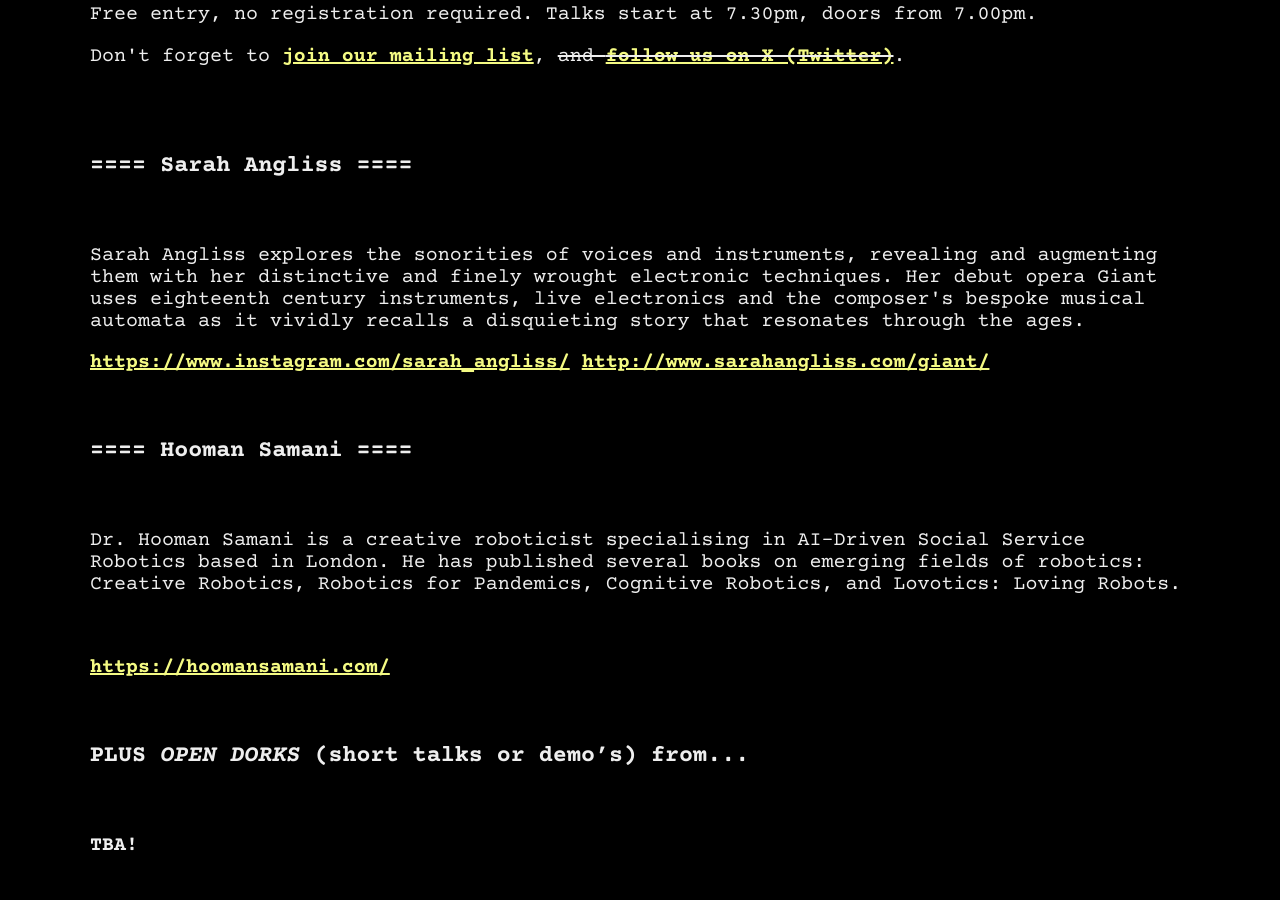
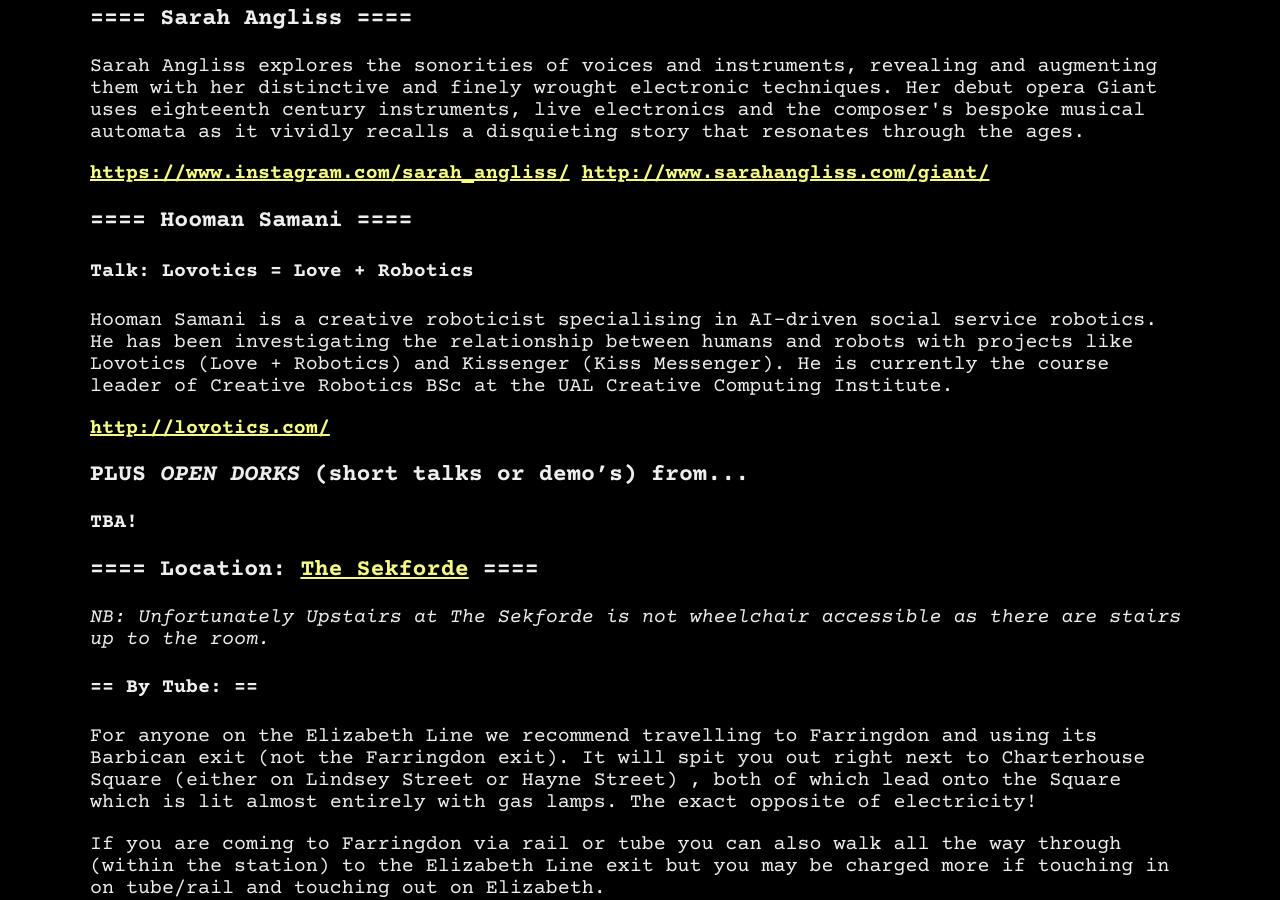
Before and after one commit to dorkbotlondon/dorkbotlondon.github.io, a Jekyll site: the page built from _posts/2024-04-05-99-5.html, in a window 1280 px wide and 900 px high, scrolled down 568 px. Built offline with Jekyll 4.4.1, drawn with Linux system fonts in a browser that asks for light colours; Markdown is read by kramdown in place of the engine named in the settings.

Commit message:
fixed Hooman bio and talk

```diff
--- a/_posts/2024-04-05-99-5.html
+++ b/_posts/2024-04-05-99-5.html
@@ -8,97 +8,96 @@
     - Sarah Angliss
     - Hooman
 ---
-<br/>
+
 <h1>DORKBOT 2024: THE TENTATIVE RE-ENTRY EDITION</h1>
-<br/>
+
 <article>
     <p>
         Well, it’s been <em>A TIME.</em> And now we are back. Welcome to Dorkbot
 London, come along, listen to people Doing Strange Things With Electricity.
-We’ve missed you.<br/>
+We’ve missed you.
     </p>
     <p>
         Free entry, no registration required. Talks start at 7.30pm, doors from
-7.00pm.<br/>
+7.00pm.
     </p>
     <p>
         Don't forget to <a
 href="http://dorkbotlondon.us11.list-manage.com/subscribe?u=c64ae7bbb8eb1249be8ca8fa6&id=e2a9f9039c">join
 our mailing list</a>, <strike>and <a
-href='https://twitter.com/DorkbotLondon'>follow us on X (Twitter)</a></strike>.<br/>
+href='https://twitter.com/DorkbotLondon'>follow us on X (Twitter)</a></strike>.
     </p>
 </article>
-<br/>
+
 <section>
-<br/>
+
 <article>
     <h3><b>==== Sarah Angliss ====</b></h3>
-<br/>
+
     <p>Sarah Angliss explores the sonorities of voices and instruments, revealing and augmenting them with her distinctive and finely wrought electronic techniques. Her debut opera Giant uses eighteenth century instruments, live electronics and the composer's bespoke musical automata as it vividly recalls a disquieting story that resonates through the ages.</p>
         <a href="https://www.instagram.com/sarah_angliss/">https://www.instagram.com/sarah_angliss/</a>
         <a href="http://www.sarahangliss.com/giant/">http://www.sarahangliss.com/giant/</a>
     </article>
 </article>
-<br/>
+
 <article>
     <h3><b>==== Hooman Samani ====</b></h3>
-<br/>
+
+    <h4>Talk: Lovotics = Love + Robotics</h4>
+
     <p>
-        Dr. Hooman Samani is a creative roboticist specialising in AI-Driven
-Social Service Robotics based in London. He has published several books on
-emerging fields of robotics: Creative Robotics, Robotics for Pandemics,
-Cognitive Robotics, and Lovotics: Loving Robots.<br/>
+        Hooman Samani is a creative roboticist specialising in AI-driven social service robotics. He has been investigating the relationship between humans and robots with projects like Lovotics (Love + Robotics) and Kissenger (Kiss Messenger). He is currently the course leader of Creative Robotics BSc at the UAL Creative Computing Institute.
     </p>
-<br/>
+
     <p>
-        <a href="https://hoomansamani.com/">https://hoomansamani.com/</a>
+        <a href="http://lovotics.com/">http://lovotics.com/</a>
     </p>
 </article>
-<br/>
+
 <article>
     <h3>PLUS <em>OPEN DORKS</em> (short talks or demo’s) from...</h3>
-<br/>
+
     <p><b>TBA!</b></p>
-<br/>
+
 </article>
-<br/>
+
 </section>
-<br/>
+
 <section>
     <h3><b>==== Location: <a href="https://www.thesekforde.com/"> The Sekforde</a> ====</b></h3>
-<br/>
+
     <p><em>
         NB: Unfortunately Upstairs at The Sekforde is not wheelchair accessible
-as there are stairs up to the room.<br/>
+as there are stairs up to the room.
     </em></p>
-<br/>
+
     <h4>
-        == By Tube: ==<br/>
+        == By Tube: ==
     </h4>
-<br/>
+
     <p>
         For anyone on the Elizabeth Line we recommend travelling to Farringdon
 and using its Barbican exit (not the Farringdon exit). It will spit you out
 right next to Charterhouse Square (either on Lindsey Street or Hayne Street) ,
 both of which lead onto the Square which is lit almost entirely with gas lamps.
-The exact opposite of electricity!</p><br/>
-<br/>
+The exact opposite of electricity!</p>
+
     <p>
         If you are coming to Farringdon via rail or tube you can also walk all
 the way through (within the station) to the Elizabeth Line exit but you may be
-charged more if touching in on tube/rail and touching out on Elizabeth.<br/>
+charged more if touching in on tube/rail and touching out on Elizabeth.
     </p>
-<br/>
+
     <h4>
-        == By Bus: ==<br/>
+        == By Bus: ==
     </h4>
     <p>The 153 bus runs along nearby St John Street. The nearest stops are -
         Aylesbury Street, #54246 or Percival Street (Stop UJ), #55543 (heading
 towards Finsbury Park) St. John Street Clerkenwell Rd, #53751 (heading towards
-Liverpool Street)<br/>
+Liverpool Street)
     </p>
     <p>The 55 and 253 buses also serve Clerkenwell Road.</p>
-<br/>
+
     <h4>Or just use CityMapper or whatever...</h4>
-<br/>
+
 </section>
```
